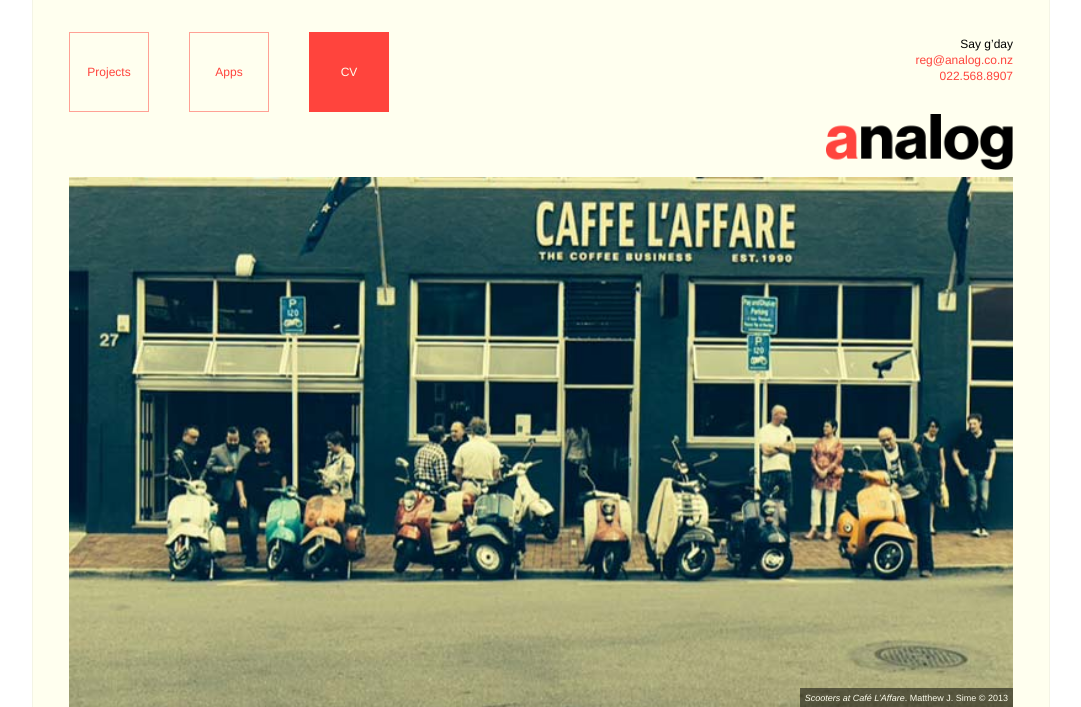
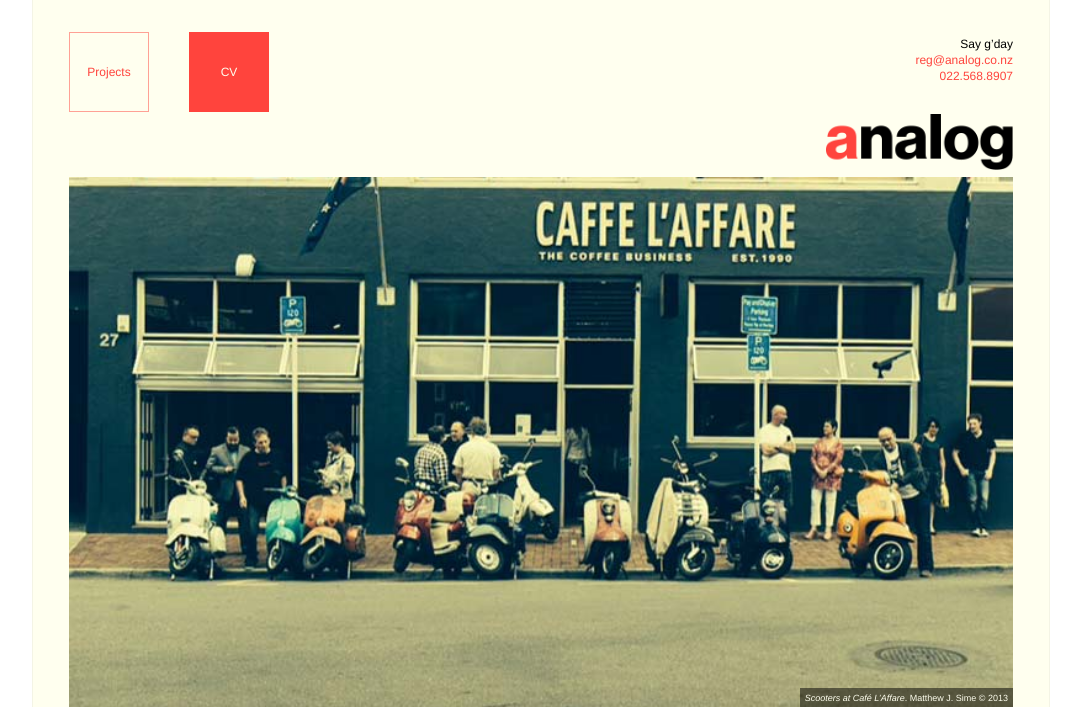
Before and after one commit to simefield/analog, a PHP site: page /cv/index.php in a window 1280 px wide. Shown: the top 707 px of the page, without its empty margins (99-1180 px from the left). Run offline with PHP 8.4, Linux system fonts and the light colour scheme.

Commit message:
Remove Apps nav item

```diff
--- a/template.php
+++ b/template.php
@@ -26,9 +26,9 @@
                         <li><a href="articles/">Articles</a> -->
                         <li><a href="apps/">Apps</a>
                         <li><a href="http://www.richardsime.com/">Portfolio</a>
+                        <li><a href="apps/" class="<?php echo ($content == 'apps.php') ? 'active' : ''?>"><span>Apps</span></a>
                         */ ?>
                         <li><a href="projects/" class="<?php echo ($content == 'projects.php') ? 'active' : ''?>"><span>Projects</span></a>
-                        <li><a href="apps/" class="<?php echo ($content == 'apps.php') ? 'active' : ''?>"><span>Apps</span></a>
                         <li><a href="cv/" class="<?php echo ($content == 'cv.php') ? 'active' : ''?>">CV</a>
                     </ul>
                </div><!-- /grid__item
```
